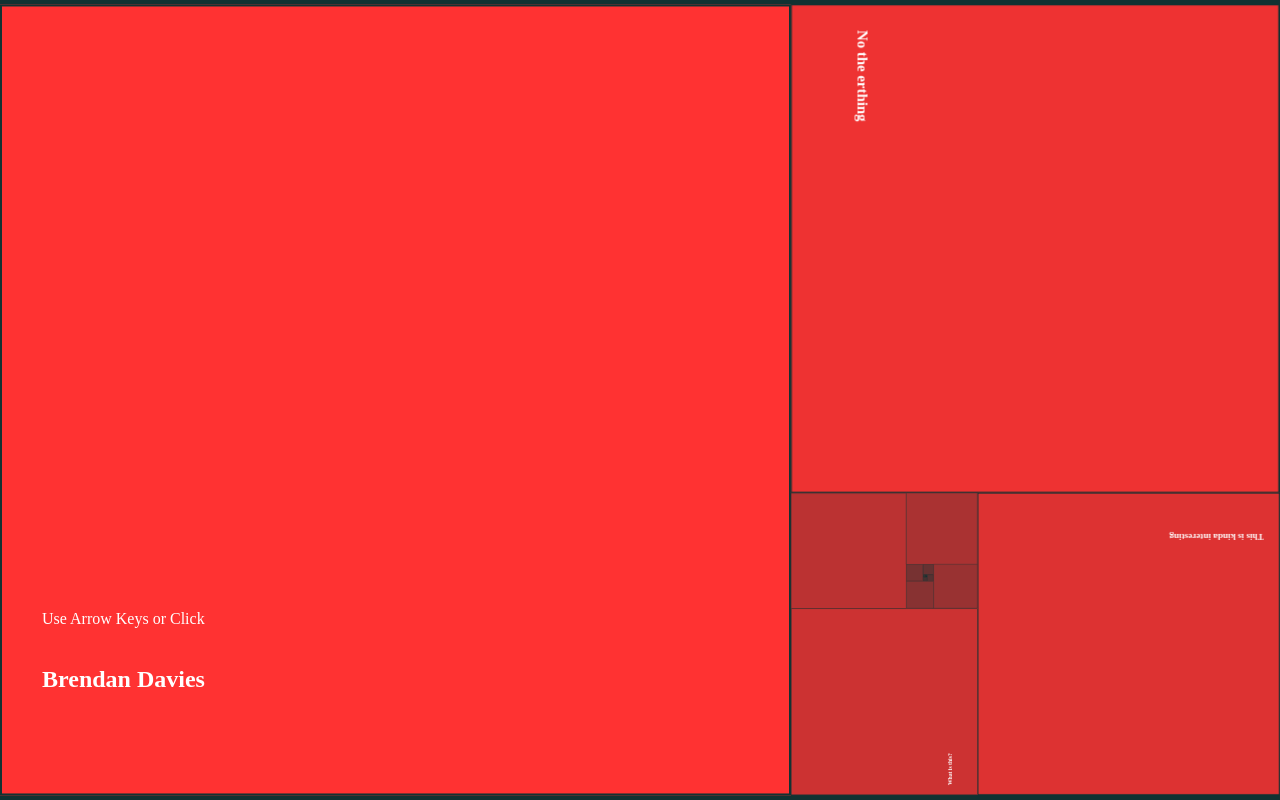
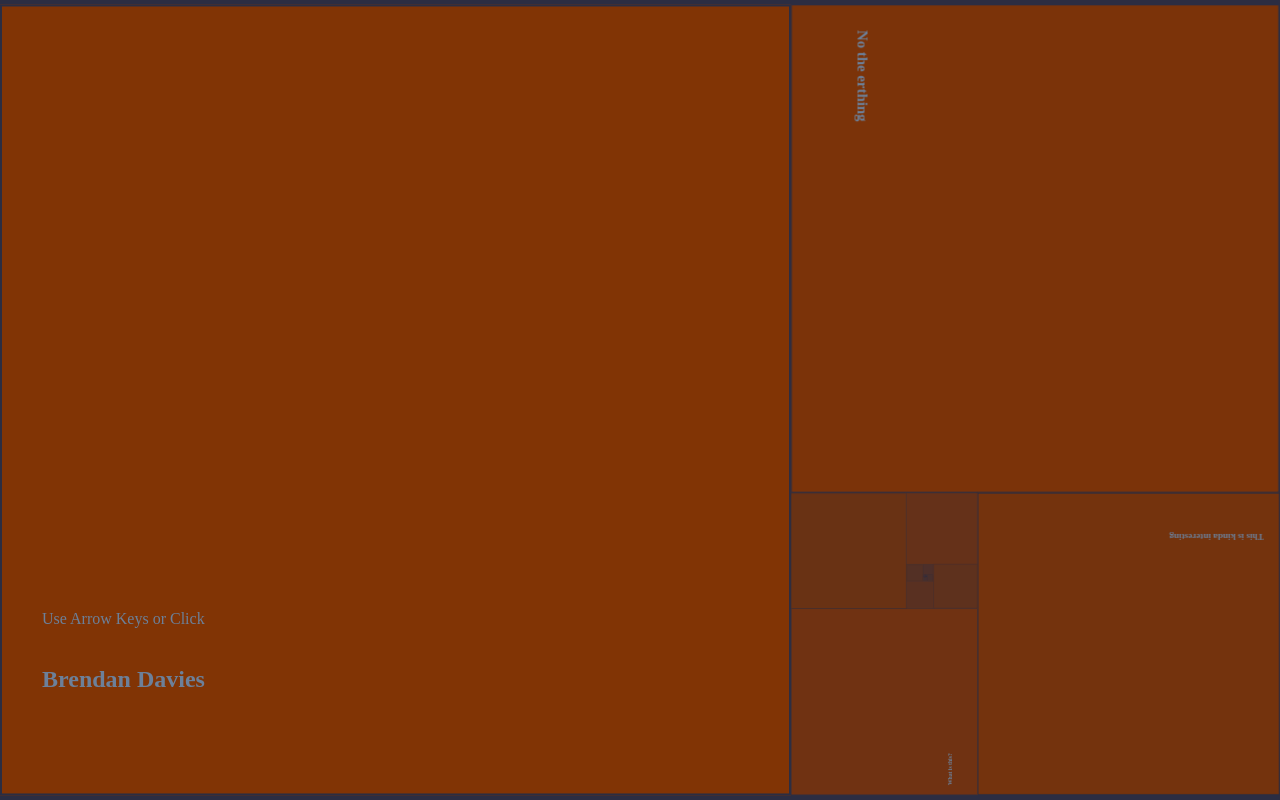
Before and after one commit to BrendanDavies/golden-ratio, a website built with webpack: page index.html in a window 1280 px wide. Built offline with nearby package versions, Linux system fonts and the light colour scheme.

Commit message:
use different color palette

```diff
--- a/index.css
+++ b/index.css
@@ -1,12 +1,12 @@
 body {
   padding: 0;
   margin: 0;
-  background-color: #113232;
-  color: #fff;
+  background-color: rgba(43, 45, 66, 1);
+  color: rgba(108, 128, 154, 1);
 }
 
 a {
-  color: #fff;
+  color: rgba(108, 128, 154, 1);
 }
 
 .wrapper {
@@ -27,13 +27,13 @@ a {
   left: -100%;
   box-sizing: border-box;
   transition: .2s border ease-out;
-  border: 2px solid #113232;
+  border: 2px solid rgba(43, 45, 66, 1);
   backface-visibility: hidden;
 }
 
 .section:hover {
   border-radius: 5%;
-  border: 10px solid #113232;
+  border: 10px solid rgba(43, 45, 66, 1);
 }
 
 .message {
--- a/src/js/spiral.js
+++ b/src/js/spiral.js
@@ -60,7 +60,7 @@ export function buildSpiral() {
   sections.forEach((section, index) => {
     const sectionRotation = Math.floor(90 * index);
     const scale = aspect ** index;
-    const dimmedColor = Math.floor(255 - (index * (255 / sectionCount)));
+    const alpha = 1 - (index / sectionCount);
 
     if (index === 0) {
       section.classList.add('active');
@@ -69,7 +69,7 @@ export function buildSpiral() {
     section.style.width = dimensions.sectionSize;
     section.style.height = dimensions.sectionSize;
     section.style.transformOrigin = spiralOrigin;
-    section.style.backgroundColor = `rgb(${dimmedColor},50,50)`;
+    section.style.backgroundColor = `rgba(129, 52, 5, ${alpha})`;
     section.style.transform = `rotate(${sectionRotation}deg) scale(${scale}) translate3d(0,0,0)`;
   });
 }
```
Also changed, not shown: dest/bundle.js (+7 -4 lines).
